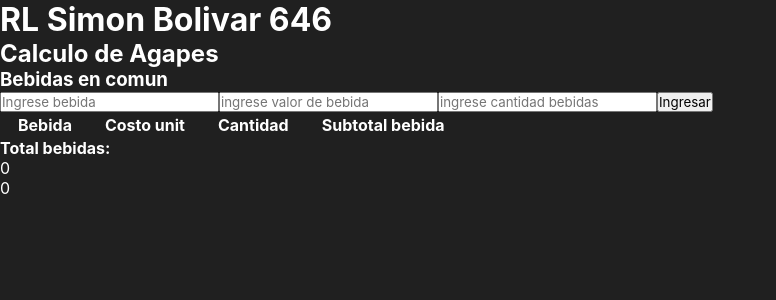
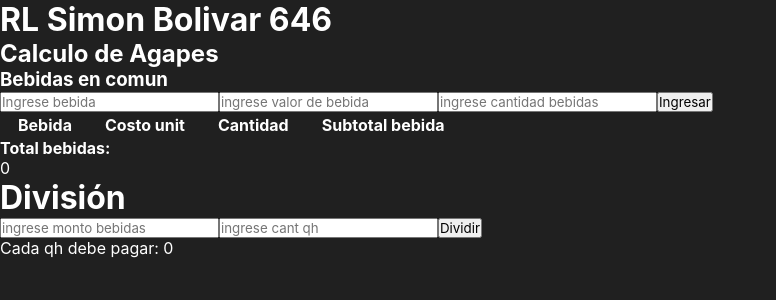
Before and after one commit to elifred2022/agapes, a React (Create React App) app: page / in a window 1280 px wide. Shown: the top 300 px of the page, without its empty margins (0-776 px from the left). Built offline with nearby package versions, Linux system fonts and the light colour scheme.

Commit message:
no he podido hacer la formula para que calcule con props

```diff
--- a/src/components/transactions/bebidas/BalanceBebidas.js
+++ b/src/components/transactions/bebidas/BalanceBebidas.js
@@ -13,28 +13,67 @@ function Balance() {
 
   const resultadoBebidas = totalBebidas;
 
+  const resultadoBebidasB = resultadoBebidas;
+
+  //resultado={resultadoBebidasB} <p>{resultadoBebidas} </p>
+
   return (
     <div>
       <b>Total bebidas:</b>
+
       <p>{resultadoBebidas} </p>
-      <BalanceB resultado={resultadoBebidas} />
+
+      <BalanceB resultado={resultadoBebidasB} />
     </div>
   );
 }
 
 function BalanceB(props) {
   // ---
-  const balanceB = () => {
-    console.log(props.resultado);
+
+  const [totalBebidas, setTotalBebidas] = useState();
+  const [denominator, setDenominator] = useState();
+  const [result, setResult] = useState(0);
+
+  const handleNumeratorChange = (e) => {
+    setTotalBebidas(Number(e.target.value));
   };
 
-  // llamamos funcion B
+  const handleDenominatorChange = (e) => {
+    setDenominator(Number(e.target.value));
+  };
 
-  balanceB();
+  const handleDivision = () => {
+    setResult(totalBebidas / denominator);
+  };
 
-  // renderizarmos contenido
+  const funcionB = () => {
+    console.log(props.resultado); // Imprimirá 'Hola, soy el resultado de la Función A'
+  };
 
-  return <p>{props.resultado} </p>;
+  funcionB();
+
+  return (
+    <div>
+      <h1>División</h1>
+
+      <input
+        type="number"
+        value={totalBebidas}
+        onChange={handleNumeratorChange}
+        placeholder="ingrese monto bebidas"
+      />
+
+      <input
+        type="number"
+        value={denominator}
+        onChange={handleDenominatorChange}
+        placeholder="ingrese cant qh"
+      />
+      <button onClick={handleDivision}>Dividir</button>
+      <p>Cada qh debe pagar: {result}</p>
+    </div>
+  );
 }
 
 export default Balance;
```
